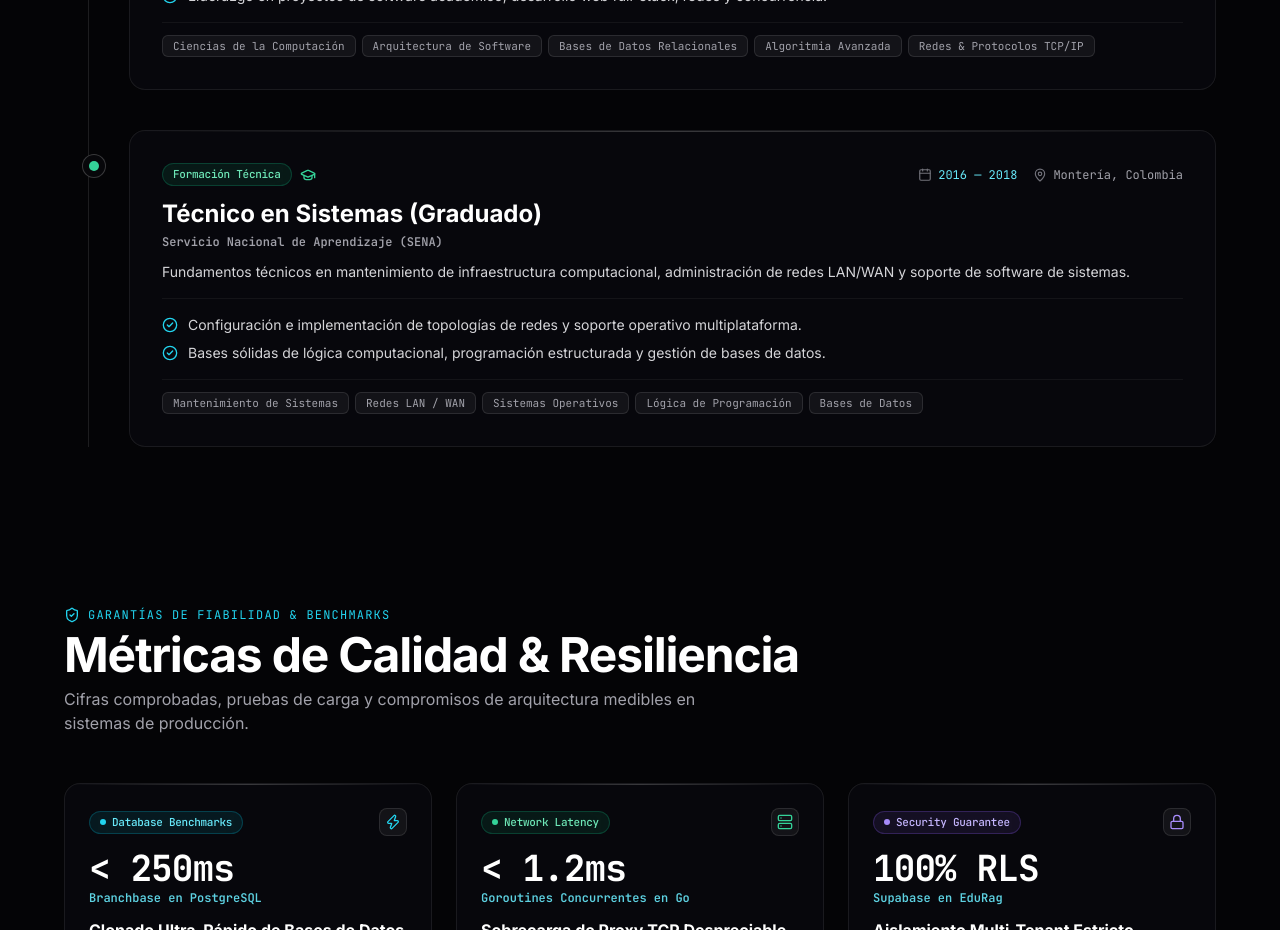
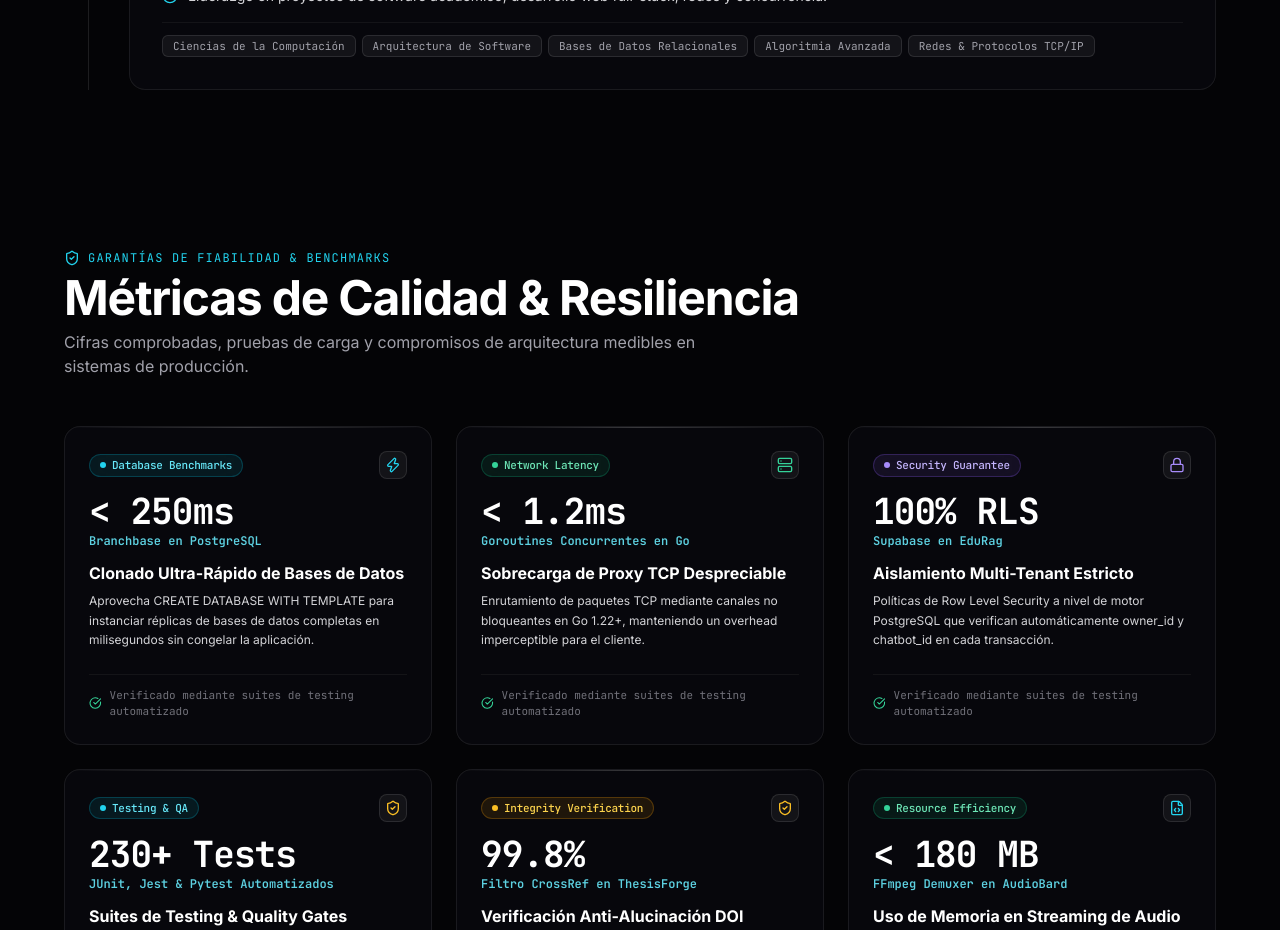
Before and after one commit to oscarbol09/oscarbol09.github.io, a React (Vite) app: page / in a window 1280 px wide. Shown: the part 6260-7190 px from the top of the page. Built offline with nearby package versions, Linux system fonts and the light colour scheme.

Commit message:
docs(portfolio): prioritize Full-Stack Engineer identity and streamline academic degree

```diff
--- a/index.html
+++ b/index.html
@@ -7,9 +7,9 @@
     <title>Oscar Darío Madera | AI Systems & Backend Craftsman</title>
 
     <!-- Meta Description & Keywords -->
-    <meta name="title" content="Oscar Darío Madera | Licenciado en Informática & Full-Stack / AI Systems Engineer" />
-    <meta name="description" content="Licenciado en Informática y Desarrollador Full-Stack enfocado en Java (Spring Boot / Webflux), Angular, Go, Python, Cloud (AWS, Azure) y sistemas concurrentes. Creador de Branchbase, EduRag y ThesisForge." />
-    <meta name="keywords" content="Oscar Darío Madera, oscarbol09, Licenciado en Informática, Java Spring Boot, Angular, Golang, Python, AWS, Azure, SQL Server, Transact-SQL, PostgreSQL, JUnit, RAG Architecture, Database Branching, Universidad de Córdoba, SENA" />
+    <meta name="title" content="Oscar Darío Madera | Full-Stack & Systems Software Engineer" />
+    <meta name="description" content="Desarrollador Full-Stack y Licenciado en Informática enfocado en Java (Spring Boot / Webflux), Angular, Go, Python, Cloud (AWS, Azure) y sistemas concurrentes. Creador de Branchbase, EduRag y ThesisForge." />
+    <meta name="keywords" content="Oscar Darío Madera, oscarbol09, Full-Stack Developer, Java Spring Boot, Angular, Golang, Python, AWS, Azure, SQL Server, Transact-SQL, PostgreSQL, JUnit, RAG Architecture, Database Branching, Universidad de Córdoba" />
     <meta name="author" content="Oscar Darío Madera" />
     <meta name="robots" content="index, follow, max-image-preview:large, max-snippet:-1, max-video-preview:-1" />
 
@@ -68,22 +68,15 @@
           "@id": "https://oscarbol09.github.io/#person",
           "name": "Oscar Darío Madera",
           "alternateName": ["Oscar Madera", "oscarbol09"],
-          "jobTitle": "Licenciado en Informática & Full-Stack / AI Systems Engineer",
-          "description": "Licenciado en Informática y Desarrollador Full-Stack especializado en Java (Spring Boot / Webflux), Angular, Go, Python, Cloud (AWS / Azure), Transact-SQL (SQL Server) y arquitecturas RAG.",
+          "jobTitle": "Full-Stack & Systems Software Engineer",
+          "description": "Desarrollador Full-Stack y Licenciado en Informática especializado en Java (Spring Boot / Webflux), Angular, Go, Python, Cloud (AWS / Azure), Transact-SQL (SQL Server) y arquitecturas RAG.",
           "url": "https://oscarbol09.github.io/",
           "email": "mailto:omaderabolano@correo.unicordoba.edu.co",
-          "alumniOf": [
-            {
-              "@type": "EducationalOrganization",
-              "name": "Universidad de Córdoba",
-              "description": "Licenciatura en Informática y Medios Audiovisuales"
-            },
-            {
-              "@type": "EducationalOrganization",
-              "name": "Servicio Nacional de Aprendizaje (SENA)",
-              "description": "Técnico en Sistemas"
-            }
-          ],
+          "alumniOf": {
+            "@type": "EducationalOrganization",
+            "name": "Universidad de Córdoba",
+            "description": "Licenciatura en Informática y Medios Audiovisuales"
+          },
           "sameAs": [
             "https://github.com/oscarbol09",
             "https://www.linkedin.com/in/oscarbol09"
--- a/src/data/experience.ts
+++ b/src/data/experience.ts
@@ -71,19 +71,5 @@ export const CAREER_TIMELINE: TimelineMilestone[] = [
       'Liderazgo en proyectos de software académico, desarrollo web full-stack, redes y concurrencia.'
     ],
     technologies: ['Ciencias de la Computación', 'Arquitectura de Software', 'Bases de Datos Relacionales', 'Algoritmia Avanzada', 'Redes & Protocolos TCP/IP']
-  },
-  {
-    period: '2016 — 2018',
-    role: 'Técnico en Sistemas (Graduado)',
-    organization: 'Servicio Nacional de Aprendizaje (SENA)',
-    location: 'Montería, Colombia',
-    badge: 'Formación Técnica',
-    accent: 'emerald',
-    description: 'Fundamentos técnicos en mantenimiento de infraestructura computacional, administración de redes LAN/WAN y soporte de software de sistemas.',
-    achievements: [
-      'Configuración e implementación de topologías de redes y soporte operativo multiplataforma.',
-      'Bases sólidas de lógica computacional, programación estructurada y gestión de bases de datos.'
-    ],
-    technologies: ['Mantenimiento de Sistemas', 'Redes LAN / WAN', 'Sistemas Operativos', 'Lógica de Programación', 'Bases de Datos']
   }
 ];
--- a/src/data/terminalCommands.ts
+++ b/src/data/terminalCommands.ts
@@ -36,7 +36,7 @@ export const TERMINAL_COMMANDS: Record<string, string | string[] | ((args: strin
     '═══════════════════════════════════════════════════════════════════',
     ' OSCAR DARÍO MADERA — FULL-STACK, SYSTEMS & AI CRAFTSMAN',
     '═══════════════════════════════════════════════════════════════════',
-    'Licenciado en Informática (Universidad de Córdoba) & Técnico en Sistemas (SENA).',
+    'Desarrollador Full-Stack & Systems · Licenciado en Informática (Universidad de Córdoba).',
     'Especializado en arquitectura de servicios concurrentes en Go, Java Enterprise (Spring),',
     'frontend en Angular / React 19, persistencia relacional (SQL Server, Postgres) y Cloud (AWS/Azure).',
     '',
```
Also changed, not shown: public/llms.txt.
